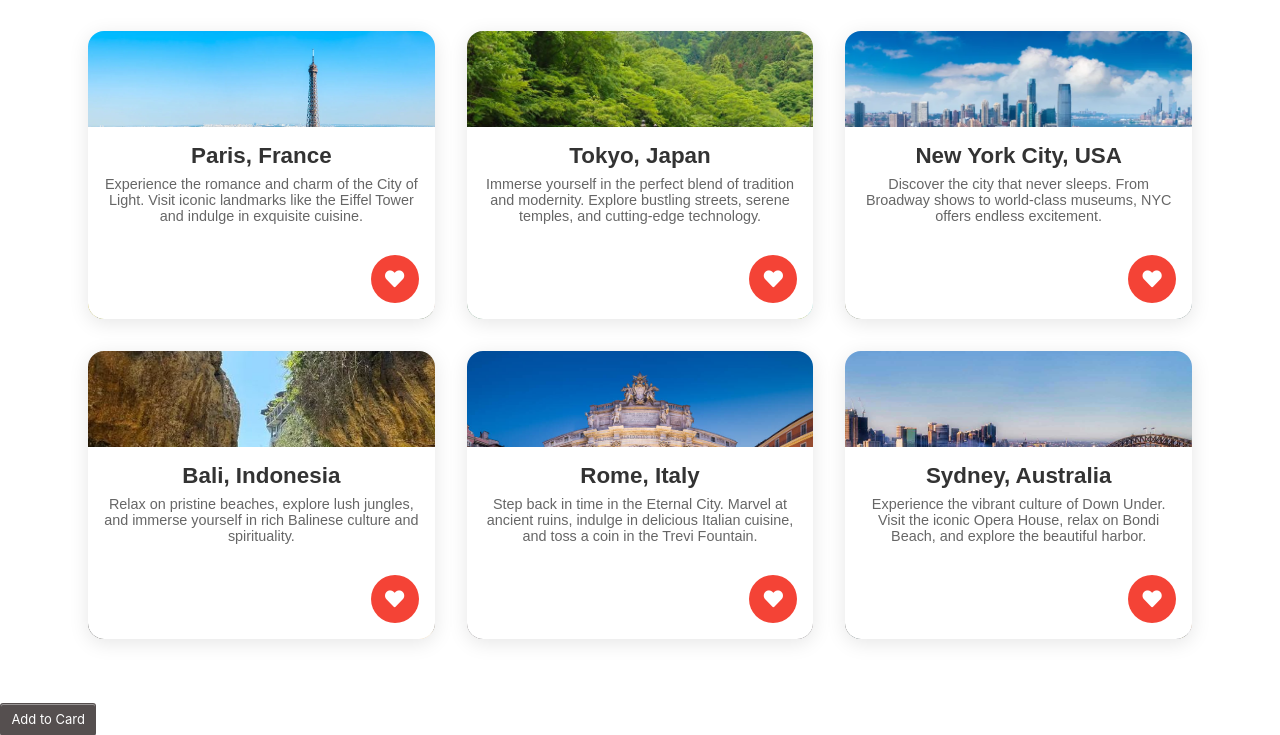
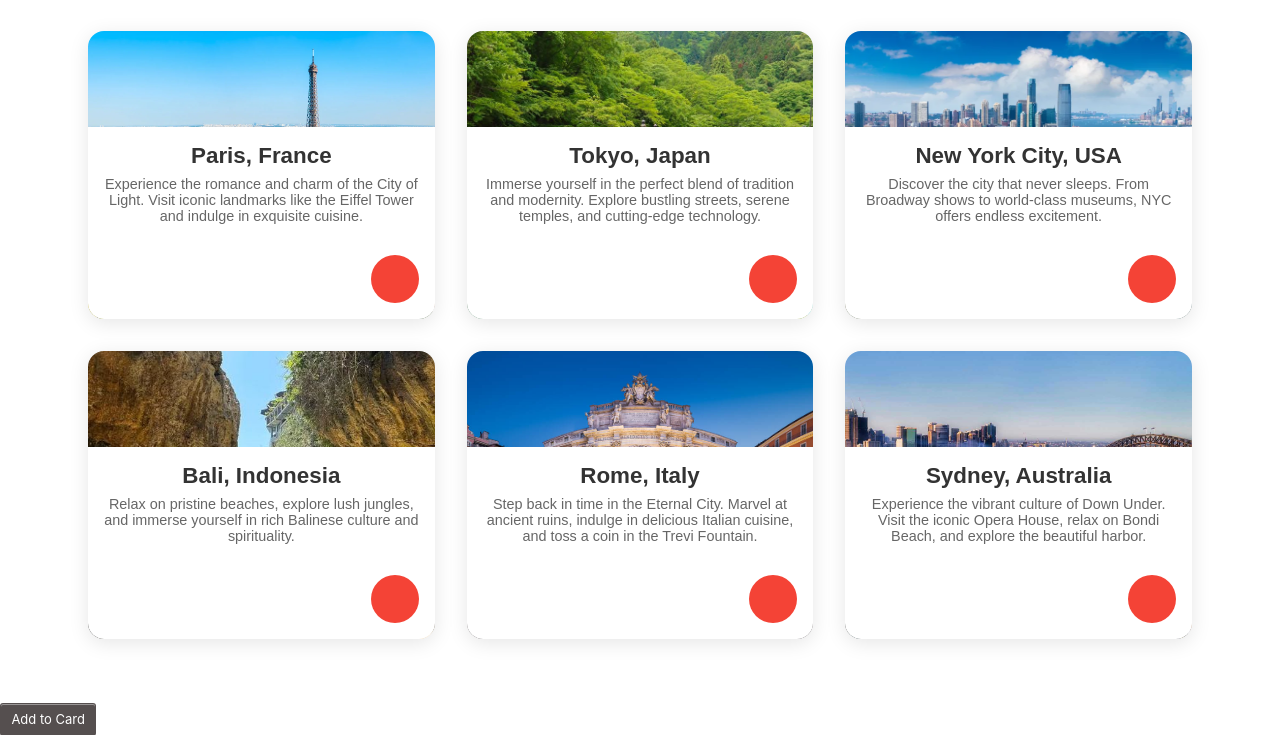
Before and after one commit to Code-Compas/Final, a Flask app: page /tours.html in a window 1280 px wide. Shown: the part 114-849 px from the top of the page. Run offline with Flask 3, Linux system fonts and the light colour scheme.

Commit message:
tour.html update

```diff
--- a/application/controlers.py
+++ b/application/controlers.py
@@ -10,10 +10,8 @@ a=0
 def f1():
     if request.method=="GET":
         return render_template("home.html")
-
 @app.route("/login.html",methods=["GET","POST"])
 def f3():
-    print(b)
     if request.method=="GET" and b["in"]==False:
         print(b)
         return render_template("login.html")
@@ -51,6 +49,10 @@ def f4():
 def f5():
     if request.method=="GET":
         return render_template("tours.html")
+    else:
+        a=dict(request.form)
+        print(a)
+        return render_template("card.html",a=a)
 @app.route("/destination.html",methods=["GET","POST"])
 def f6():
     if request.method=="GET":
--- a/static/tours.css
+++ b/static/tours.css
@@ -2,8 +2,45 @@
 @import url('https://fonts.googleapis.com/css2?family=Poppins:wght@300;400;600&display=swap');
 @import url('https://cdnjs.cloudflare.com/ajax/libs/font-awesome/5.15.3/css/all.min.css');
 
+input[type="checkbox"] {
+  display: none; /* Hide the default checkbox */
+}
+
+/* Custom heart shape style */
+label {
+  position: relative;
+  cursor: pointer;
+  display: inline-block;
+  width: 40px;
+  height: 40px;
+  background-color: transparent;
+}
+
+label::before {
+  content: "";
+
+  width: 55px;
+  height: 55px;
 
 
+  clip-path: circle(50%);
+  transition: background-color 0.3s ease;
+}
+
+/* Style the heart when checked */
+input[type="checkbox"]:checked + label::before {
+  background-color: red;
+}
+
+/* Adding a "check" effect on heart */
+input[type="checkbox"]:checked + label::after {
+  content: "\2764";  /* Unicode for a heart symbol */
+  font-size: 24px;
+  color: white;
+  position: absolute;
+  top: 3px;
+  left: 3px;
+}
 
 /* CSS */
 .button {
--- a/templates/tours.html
+++ b/templates/tours.html
@@ -1,11 +1,13 @@
 <!DOCTYPE html>
 <html lang="en">
+
 <head>
   <meta charset="UTF-8">
   <meta name="viewport" content="width=device-width, initial-scale=1.0">
   <title>Tours</title>
   <link rel="stylesheet" href="../static/tours.css">
 </head>
+
 <body>
 
 
@@ -32,7 +34,7 @@
 
           <li>
 
-                <a href="about.html" class="navbar-link" >About Us</a>
+            <a href="about.html" class="navbar-link">About Us</a>
           </li>
 
           <li>
@@ -48,7 +50,7 @@
           </li>
           <li>
 
-                <a href="blogs.html" class="navbar-link" >Blogs</a>
+            <a href="blogs.html" class="navbar-link">Blogs</a>
           </li>
 
           <li>
@@ -70,6 +72,7 @@
 
 
   <!-- Tours -->
+  <form action="" method="post">
     <div class="center">
       <div class="property-card">
         <a href="#" class="property-link">
@@ -81,12 +84,14 @@
         </a>
         <div class="property-description">
           <h5>Paris, France</h5>
-                <p>Experience the romance and charm of the City of Light. Visit iconic landmarks like the Eiffel Tower and indulge in exquisite cuisine.</p>
+          <p>Experience the romance and charm of the City of Light. Visit iconic landmarks like the Eiffel Tower and
+            indulge in exquisite cuisine.</p>
         </div>
         <a href="#" class="property-social-link">
           <div class="property-social-icons">
-                    <i class="fa fa-heart" aria-hidden="true"></i>
-                    <span class="sr-only">Add to favorites</span>
+            <input type="checkbox" id="Paris" name="Paris">
+            <label for="Paris"></label>
+
           </div>
         </a>
       </div>
@@ -101,12 +106,13 @@
         </a>
         <div class="property-description">
           <h5>Tokyo, Japan</h5>
-                <p>Immerse yourself in the perfect blend of tradition and modernity. Explore bustling streets, serene temples, and cutting-edge technology.</p>
+          <p>Immerse yourself in the perfect blend of tradition and modernity. Explore bustling streets, serene temples,
+            and cutting-edge technology.</p>
         </div>
         <a href="#" class="property-social-link">
           <div class="property-social-icons">
-                    <i class="fa fa-heart" aria-hidden="true"></i>
-                    <span class="sr-only">Add to favorites</span>
+            <input type="checkbox" id="Tokyo" name="Tokyo">
+            <label for="Tokyo"></label>
           </div>
         </a>
       </div>
@@ -121,12 +127,13 @@
         </a>
         <div class="property-description">
           <h5>New York City, USA</h5>
-                <p>Discover the city that never sleeps. From Broadway shows to world-class museums, NYC offers endless excitement.</p>
+          <p>Discover the city that never sleeps. From Broadway shows to world-class museums, NYC offers endless
+            excitement.</p>
         </div>
         <a href="#" class="property-social-link">
           <div class="property-social-icons">
-                    <i class="fa fa-heart" aria-hidden="true"></i>
-                    <span class="sr-only">Add to favorites</span>
+            <input type="checkbox" id="New York City" name="New York City">
+            <label for="New York City"></label>
           </div>
         </a>
       </div>
@@ -141,12 +148,13 @@
         </a>
         <div class="property-description">
           <h5>Bali, Indonesia</h5>
-                <p>Relax on pristine beaches, explore lush jungles, and immerse yourself in rich Balinese culture and spirituality.</p>
+          <p>Relax on pristine beaches, explore lush jungles, and immerse yourself in rich Balinese culture and
+            spirituality.</p>
         </div>
         <a href="#" class="property-social-link">
           <div class="property-social-icons">
-                    <i class="fa fa-heart" aria-hidden="true"></i>
-                    <span class="sr-only">Add to favorites</span>
+            <input type="checkbox" id="Bali" name="Bali">
+            <label for="Bali"></label>
           </div>
         </a>
       </div>
@@ -161,12 +169,13 @@
         </a>
         <div class="property-description">
           <h5>Rome, Italy</h5>
-                <p>Step back in time in the Eternal City. Marvel at ancient ruins, indulge in delicious Italian cuisine, and toss a coin in the Trevi Fountain.</p>
+          <p>Step back in time in the Eternal City. Marvel at ancient ruins, indulge in delicious Italian cuisine, and
+            toss a coin in the Trevi Fountain.</p>
         </div>
         <a href="#" class="property-social-link">
           <div class="property-social-icons">
-                    <i class="fa fa-heart" aria-hidden="true"></i>
-                    <span class="sr-only">Add to favorites</span>
+            <input type="checkbox" id="Rome" name="Rome">
+            <label for="Rome"></label>
           </div>
         </a>
       </div>
@@ -181,17 +190,19 @@
         </a>
         <div class="property-description">
           <h5>Sydney, Australia</h5>
-                <p>Experience the vibrant culture of Down Under. Visit the iconic Opera House, relax on Bondi Beach, and explore the beautiful harbor.</p>
+          <p>Experience the vibrant culture of Down Under. Visit the iconic Opera House, relax on Bondi Beach, and
+            explore the beautiful harbor.</p>
         </div>
         <a href="#" class="property-social-link">
           <div class="property-social-icons">
-                    <i class="fa fa-heart" aria-hidden="true"></i>
-                    <span class="sr-only">Add to favorites</span>
+            <input type="checkbox" name="Sydney" id="Sydney">
+            <label for="Sydney"></label>
           </div>
         </a>
       </div>
     </div>
     <button class="button" role="button">Add to Card</button>
+  </form>
   <!-- Footer -->
   <footer class="footer" id="footer" style="background-image: url('./images/footer-bg.png')">
     <div class="container">
@@ -374,9 +385,9 @@
   <script type="module" src="https://unpkg.com/ionicons@5.5.2/dist/ionicons/ionicons.esm.js"></script>
   <script nomodule src="https://unpkg.com/ionicons@5.5.2/dist/ionicons/ionicons.js"></script>
   <script>
-        function scrollToFooter(){
+    function scrollToFooter() {
       document.getElementById('footer').scrollIntoView({
-            behavior:"smooth"
+        behavior: "smooth"
       });
     }
   </script>
@@ -386,4 +397,5 @@
 
 
 </body>
+
 </html>
```
Also changed, not shown: application/models.py (+3 -6 lines), demo.html (added, +58 -0 lines), db_directory/projectdb.db. Lines whose indentation alone changed are shown as unchanged.
